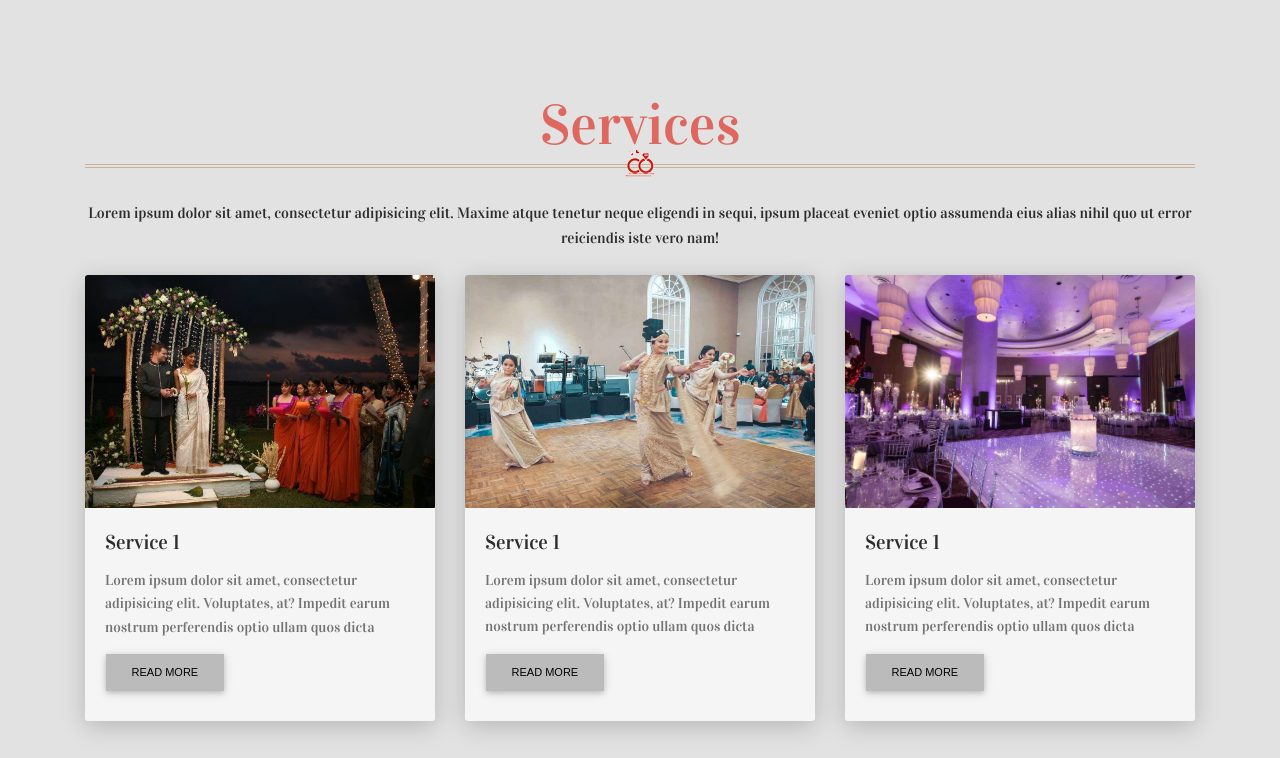
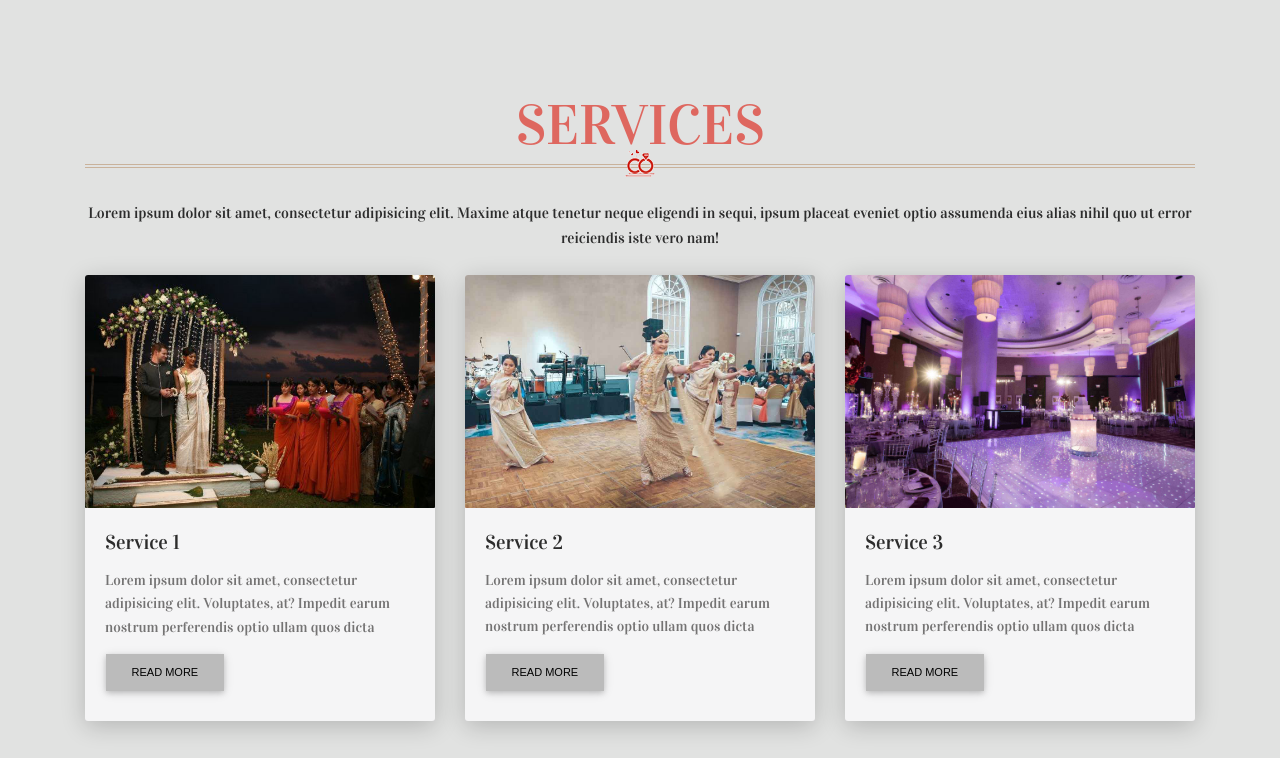
Before and after one commit to ashenud/landing-wedding, a plain HTML site: page index.html in a window 1280 px wide. Shown: the part 1122-1880 px from the top of the page. Drawn offline with nearby package versions, Linux system fonts and the light colour scheme; a web font is replaced by a local one.

Commit message:
some csnge

```diff
--- a/assets/css/style-index.css
+++ b/assets/css/style-index.css
@@ -115,6 +115,7 @@ h2.headding-1 {
     border-bottom: 4px double #c9b29b;
     color: #de675f;
     display: inherit;
+    text-transform: uppercase;
     text-align: center;
     font-size: 4em;
     line-height: 1.2;
--- a/index.html
+++ b/index.html
@@ -215,7 +215,7 @@
                                 <!--Card content-->
                                 <div class="card-body">
 
-                                    <h4 class="card-title">Service 1</h4>
+                                    <h4 class="card-title">Service 2</h4>
                                     <!--Text-->
                                     <p class="card-text text-left">Lorem ipsum dolor sit amet, consectetur adipisicing elit. Voluptates, at? Impedit earum nostrum perferendis optio ullam quos dicta</p>
                                     <!-- Provides extra visual weight and identifies the primary action in a set of buttons -->
@@ -240,7 +240,7 @@
                                 <div class="card-body">
 
                                     <!--Title-->
-                                    <h4 class="card-title">Service 1</h4>
+                                    <h4 class="card-title">Service 3</h4>
                                     <!--Text-->
                                     <p class="card-text text-left">Lorem ipsum dolor sit amet, consectetur adipisicing elit. Voluptates, at? Impedit earum nostrum perferendis optio ullam quos dicta</p>
                                     <!-- Provides extra visual weight and identifies the primary action in a set of buttons -->
```
